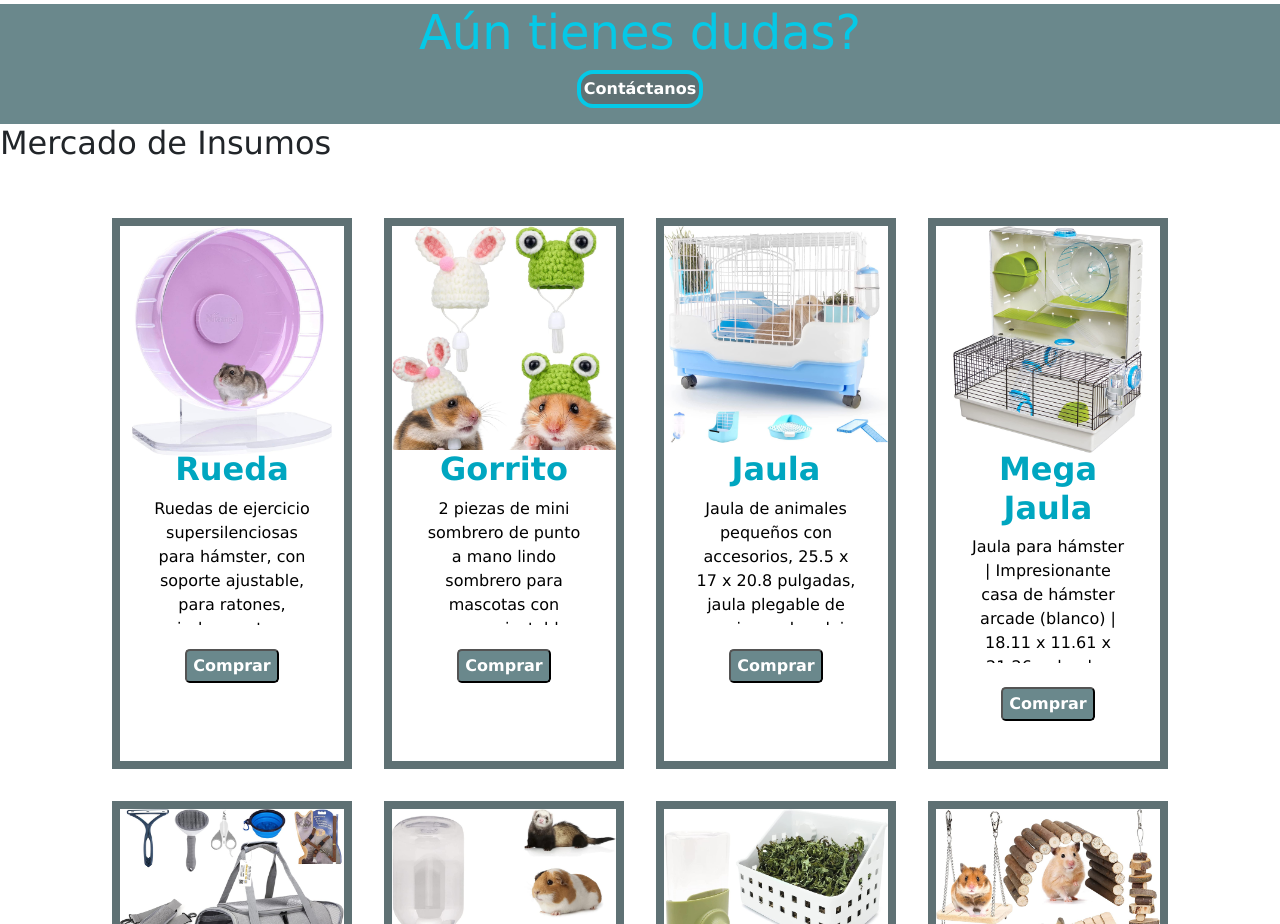
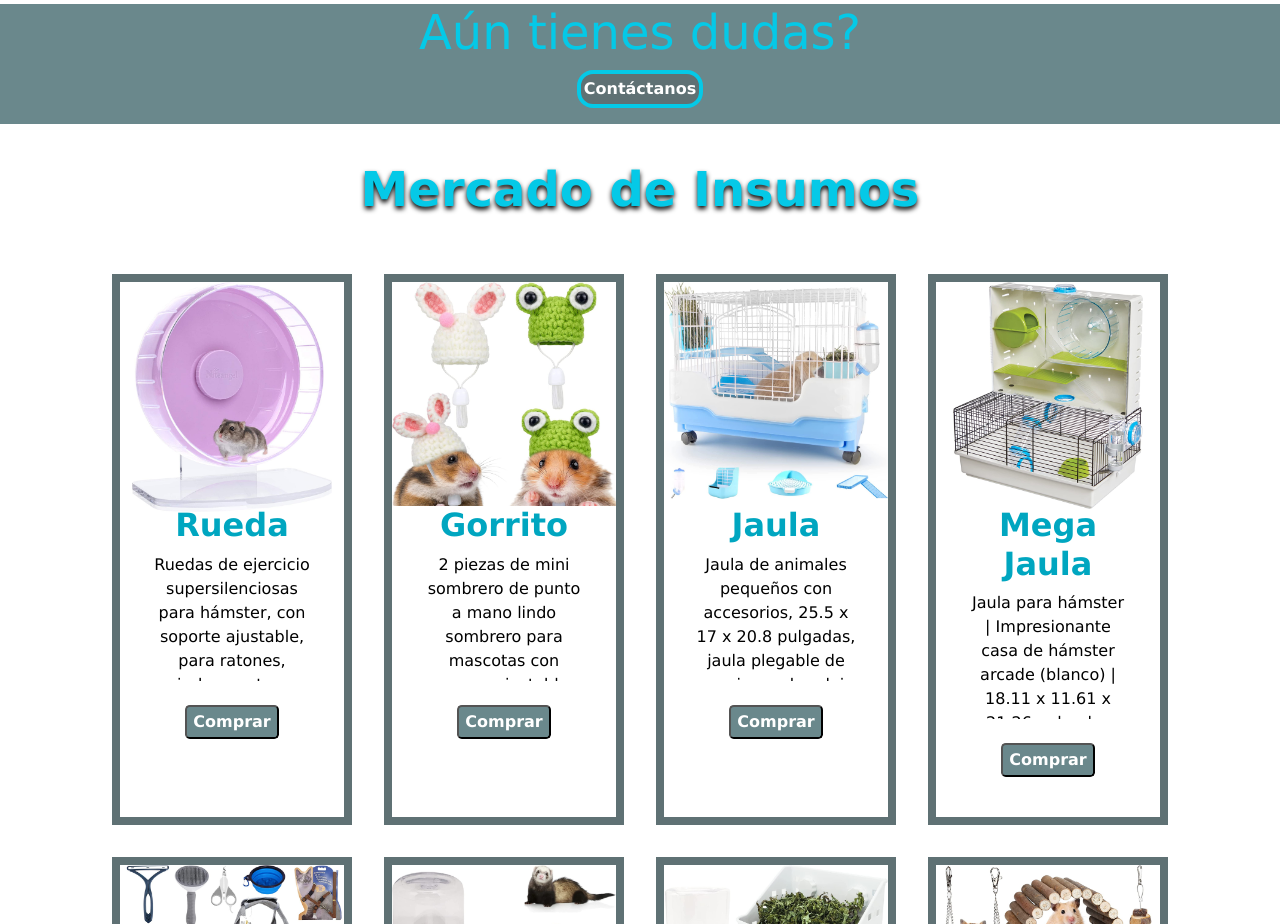
Before and after one commit to AndreAbreo/proyecto_coder, a website: page mascotas/tienda.html in a window 1280 px wide. Shown: the part 1400-2324 px from the top of the page. Drawn offline with nearby package versions, Linux system fonts and the light colour scheme.

Commit message:
arreglo al H2 en tienda

```diff
--- a/mascotas/tienda.html
+++ b/mascotas/tienda.html
@@ -89,7 +89,7 @@
             <h2 class="contact__h2">Aún tienes dudas?</h2>
             <button class="contact__btn"><a href="../contacto/contacto.html">Contáctanos</a></button>
         </section>
-        <div><h2 class="mascotasinf__h1">Mercado de Insumos</h2></div>
+        <div><h2 class="proyect__h1">Mercado de Insumos</h2></div>
         <section class="cartas">
             <div class="contenedor">
                 <div class="cartas__mascotas">
--- a/sass/parciales/_proyecto.scss
+++ b/sass/parciales/_proyecto.scss
@@ -6,11 +6,12 @@
     top: 1rem;
     margin-top: 2.3rem;
     margin-bottom: 2.3rem;
+    text-shadow: 0rem 0.2rem 0.3rem #000000;
+    font-weight: bolder;
 }
 .carousel{
     padding: 0;
 }
-
 .w-100{
     height: 600px;
 }
```
Also changed, not shown: css/compilado.css.
